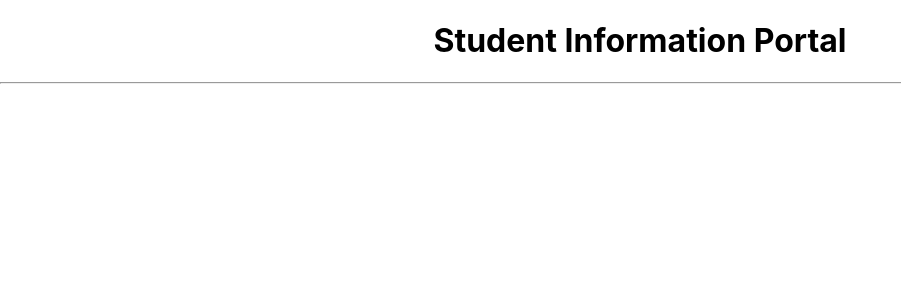
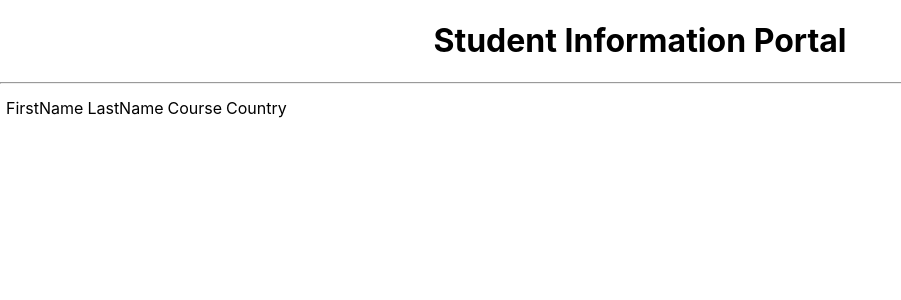
Before and after one commit to sushmithacv/Student_Information_System_MCC, a React (Create React App) app in the folder studentapp/: page / in a window 1280 px wide. Shown: the top 300 px of the page, without its empty margins (0-901 px from the left). Built offline with nearby package versions, Linux system fonts and the light colour scheme.

Commit message:
Student Table Layout & Styles done

```diff
--- a/studentapp/src/App.js
+++ b/studentapp/src/App.js
@@ -7,7 +7,7 @@
   return (
     <div className="App">
 
-      <h1>Student Information Portal</h1>
+      <h1>Student Information Portal </h1>
 
       <hr></hr>
 
--- a/studentapp/src/components/StudentTable.js
+++ b/studentapp/src/components/StudentTable.js
@@ -1,7 +1,21 @@
+import '../assests/css/compo.css'
+
 export default function StudentTable(props){
     return(
 
-        <div>
+        <div classname=".outerDiv">
+            <div classname=".leftDiv">
+                <table>
+                    <thead>
+                        <tr>
+                            <td>FirstName</td>
+                            <td>LastName</td>
+                            <td>Course</td>
+                            <td>Country</td>
+                        </tr>
+                    </thead>
+                </table>
+            </div>
         </div>
     )
 
```
